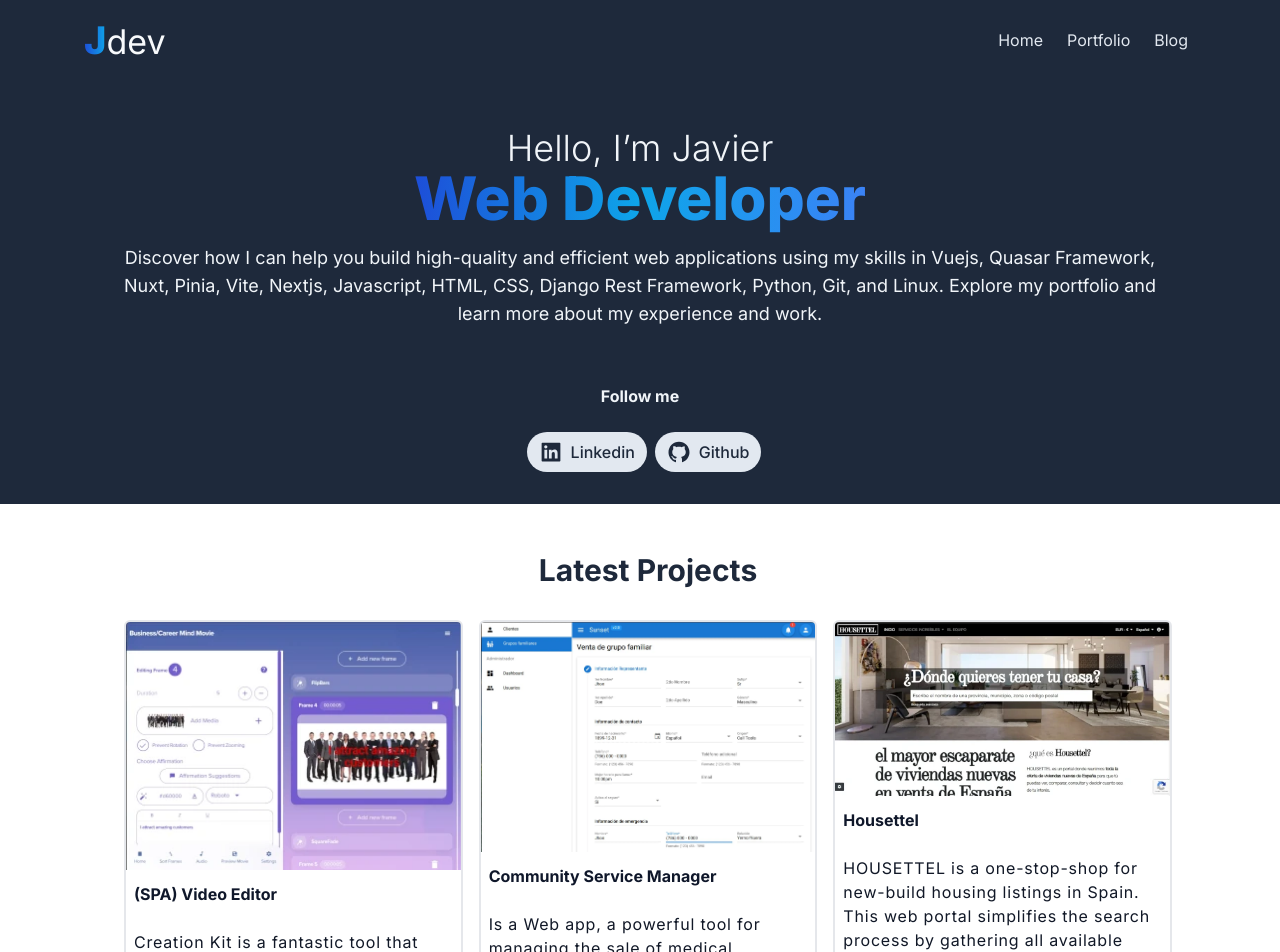
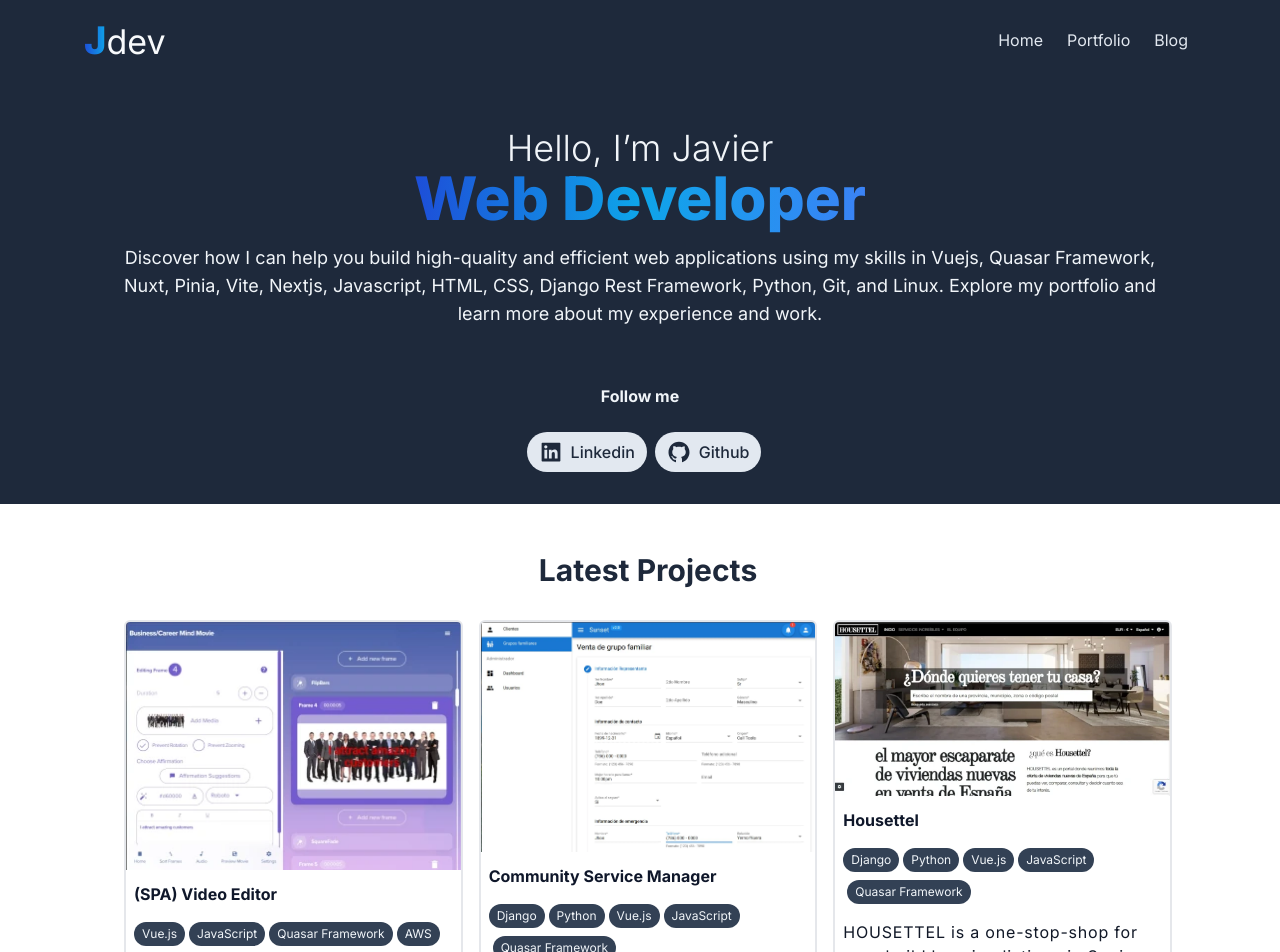
Before and after one commit to cusitosr88/javiersrdev-nextjs, a Next.js app: page / in a window 1280 px wide. Shown: the top 952 px of the page. Built offline with nearby package versions, Linux system fonts and the light colour scheme.

Commit message:
add tech to portfolio

```diff
--- a/app/components/Header.tsx
+++ b/app/components/Header.tsx
@@ -12,7 +12,7 @@ const nav: NavItem[] = [
         },
         {
             name: 'Portfolio',
-            link: '/#portfolio'
+            link: '#portfolio'
         },
         {
             name: 'Blog',
--- a/app/components/Portfolio.tsx
+++ b/app/components/Portfolio.tsx
@@ -68,7 +68,7 @@ export default function Portfolio () {
                     portfolio.map((p, index) => {
                         return (
                             <li key={index}>
-                            <span className="block overflow-hidden group rounded-md border-2">
+                            <span className="block overflow-hidden pb-2 group rounded-md border-2">
                             <Image
                                 src={p.image}
                                 width={500}
@@ -87,7 +87,18 @@ export default function Portfolio () {
 
                                 <div className="mt-2 pb-2">
                                 <ul className="flex items-center space-x-1 flex-wrap">
-
+                                {
+                                  p.tech.map((tech, index) => {
+                                    return (
+                                      <li key={index} className="inline-block
+                                      px-2 py-1 mt-2
+                                      bg-slate-700 text-slate-100
+                                      rounded-full text-xs">
+                                        { tech }
+                                      </li>
+                                    )
+                                  })
+                                }
                                 </ul>
                                 </div>
                                 <div className="mt-2 pb-2">
```
